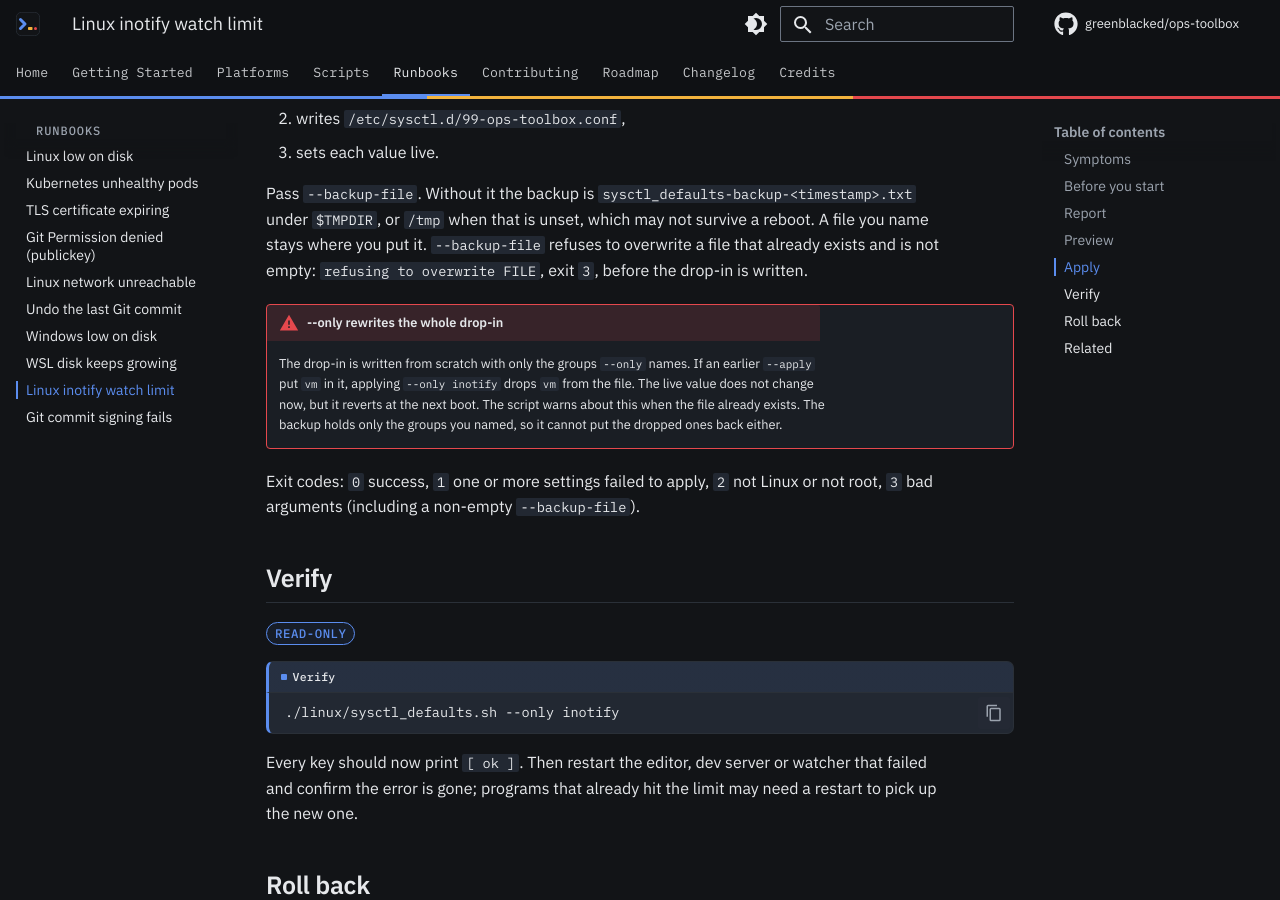
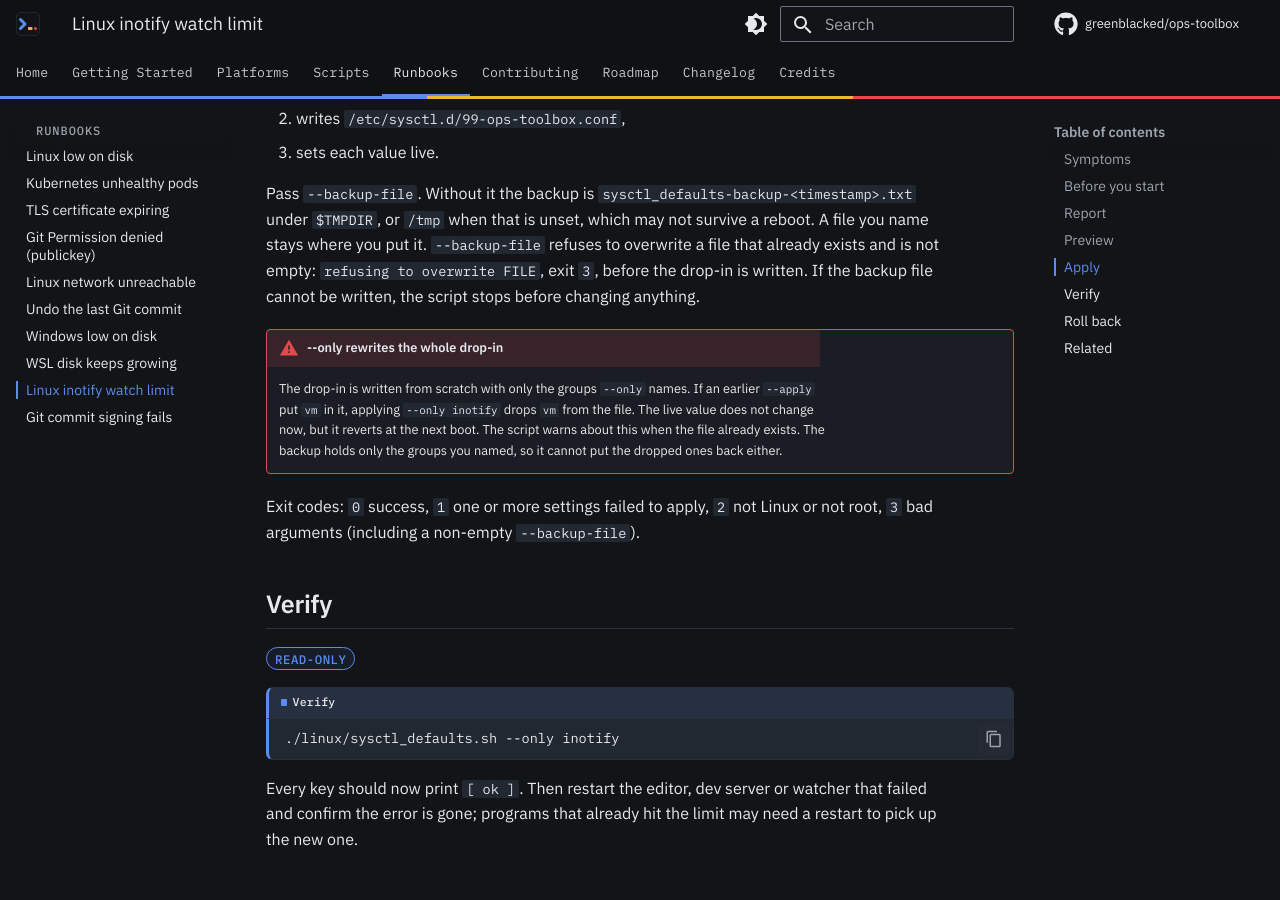
Before and after one commit to greenblacked/ops-toolbox, an MkDocs documentation site: the page built from docs/runbooks/linux-inotify-watch-limit.md, in a window 1280 px wide and 900 px high, scrolled down 2448 px. Built offline with MkDocs 1.6.1 and Material for MkDocs 9.7.7, drawn with Linux system fonts in a browser that asks for light colours; comment, search, counter and statistics services are not loaded.

Commit message:
docs(runbooks): say apply stops if backup is unwritable
State that the script stops before changing anything when the backup
file cannot be written.

```diff
--- a/docs/runbooks/linux-inotify-watch-limit.md
+++ b/docs/runbooks/linux-inotify-watch-limit.md
@@ -94,7 +94,8 @@ Pass `--backup-file`. Without it the backup is
 that is unset, which may not survive a reboot. A file you name stays where
 you put it. `--backup-file` refuses to overwrite a file that already exists
 and is not empty: `refusing to overwrite FILE`, exit `3`, before the drop-in
-is written.
+is written. If the backup file cannot be written, the script stops before
+changing anything.
 
 !!! warning "--only rewrites the whole drop-in"
     The drop-in is written from scratch with only the groups `--only`
```
